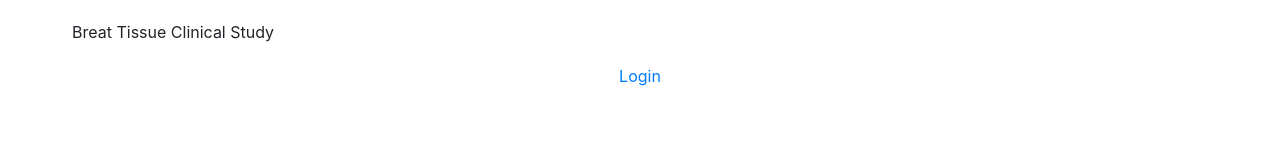
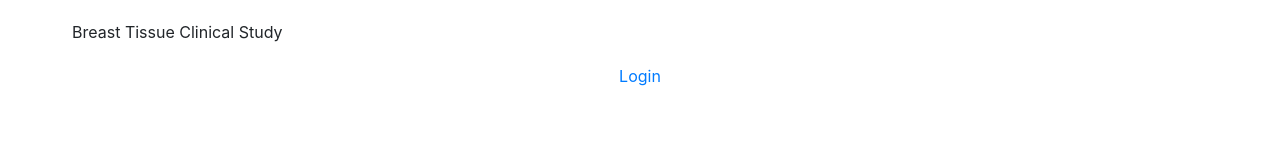
Before and after one commit to becclestone/WebApp, a React (Create React App) app: page / in a window 1280 px wide. Shown: the top 160 px of the page. Built offline with nearby package versions, Linux system fonts and the light colour scheme.

Commit message:
Update Navigation.jsx

```diff
--- a/src/components/Navigation.jsx
+++ b/src/components/Navigation.jsx
@@ -11,8 +11,8 @@
    <List component="nav">
       <ListItem compnen="div">
         <ListItemText inset>
-          <TypoGraphy color="inherit" variant="title">
-            Breat Tissue Clinical Study
+          <TypoGraphy color="inherit" variant="title" align="center">
+            Breast Tissue Clinical Study
           </TypoGraphy>
         </ListItemText>
       </ListItem>
```
